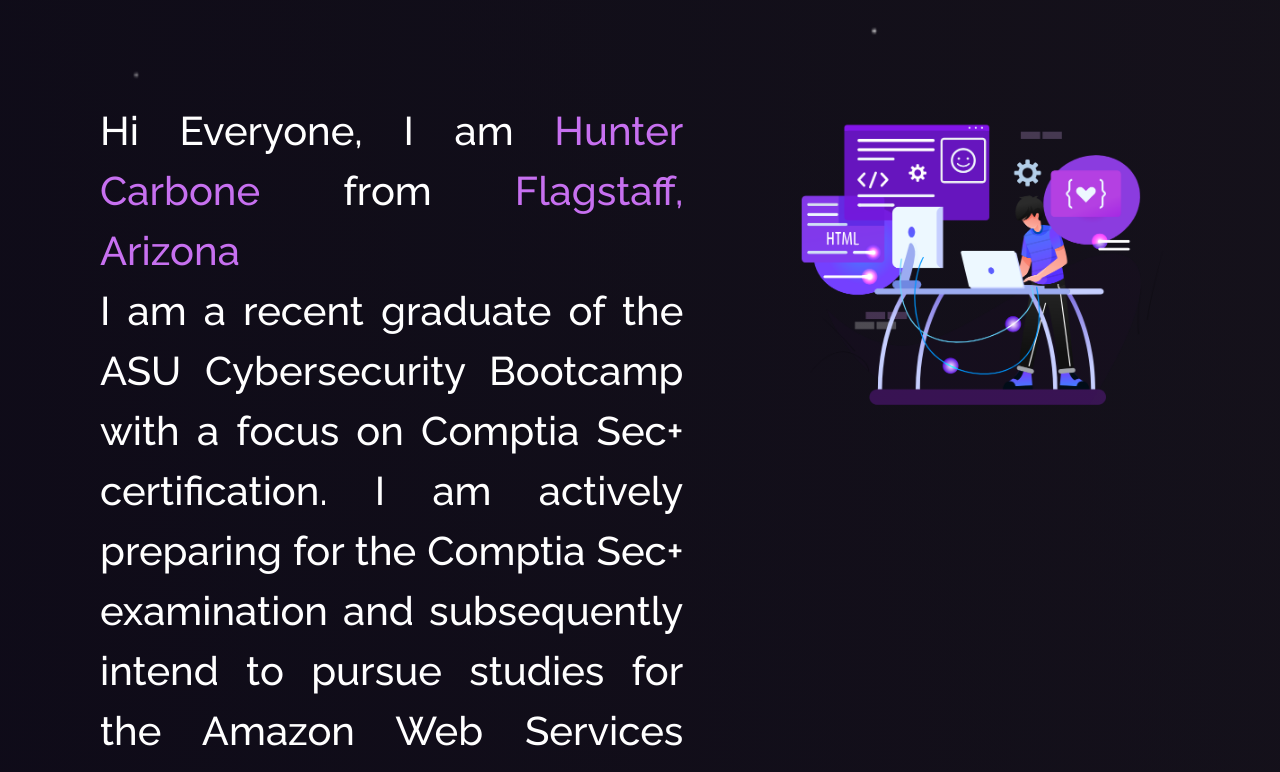
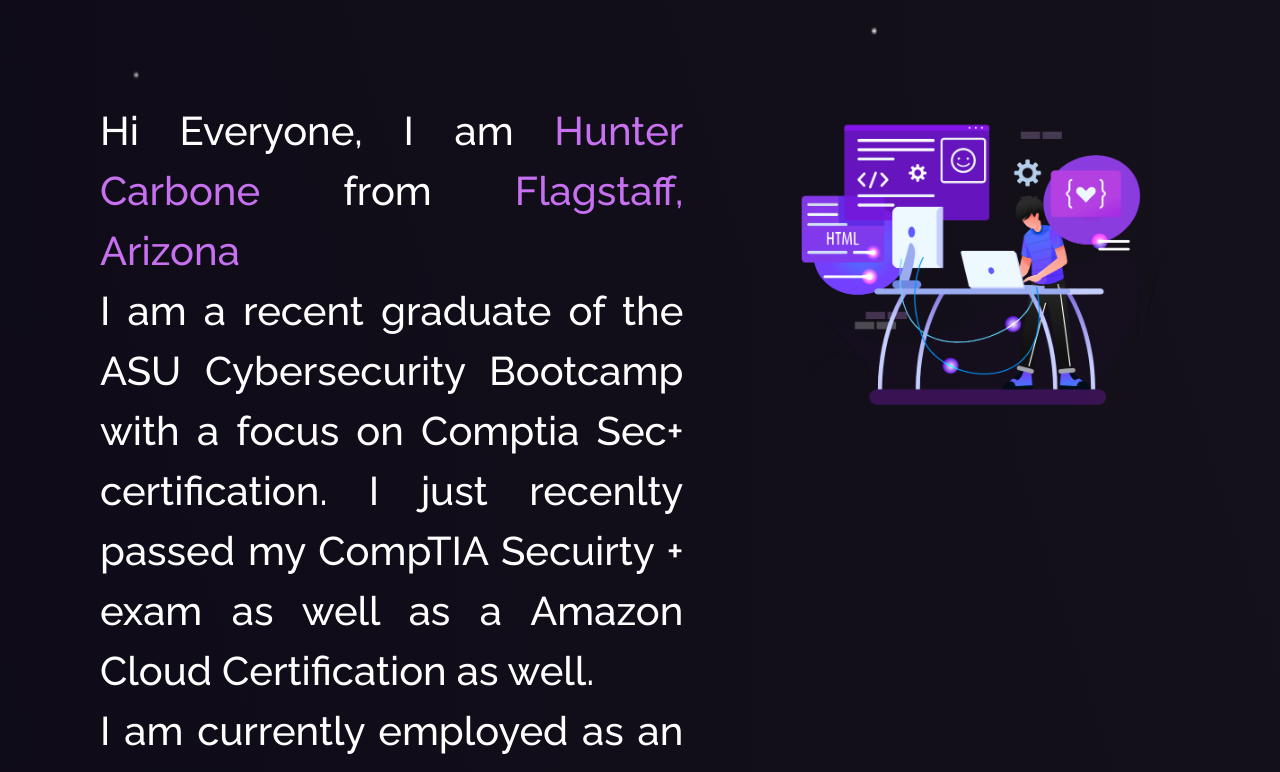
Before and after one commit to GetMeAThadCola/Portfolio, a React (Create React App) app: page /about in a window 1280 px wide. Shown: the part 448-1220 px from the top of the page. Built offline with nearby package versions, Linux system fonts and the light colour scheme.

Commit message:
Update SEC +

```diff
--- a/src/components/About/AboutCard.js
+++ b/src/components/About/AboutCard.js
@@ -10,9 +10,9 @@ function AboutCard() {
           <p style={{ textAlign: "justify" }}>
             Hi Everyone, I am <span className="purple">Hunter Carbone </span>
             from <span className="purple"> Flagstaff, Arizona </span>
-            <br /> I am a recent graduate of the ASU Cybersecurity Bootcamp with a focus on Comptia Sec+ certification. I am actively preparing for the Comptia Sec+ examination and subsequently intend to pursue studies for the Amazon Web Services Practitioner certification.
+            <br /> I am a recent graduate of the ASU Cybersecurity Bootcamp with a focus on Comptia Sec+ certification. I just recenlty passed my CompTIA Secuirty + exam as well as a Amazon Cloud Certification as well.
             <br />
-            I am currently employed as an IT Associate at STAR School in Flagstaff, Arizona. In this role, I manage various responsibilities including network monitoring, end-user troubleshooting, printer issue resolution, and the administration of VOIP services to ensure effective telecommunications for our school.
+            I am currently employed as an PC LAN TECH in Northern Arizona. In this role, I manage various responsibilities including end-user troubleshooting, printer issue resolution, and various other improvment projects.
             <br />
             Apart from coding, some other activities that I love to do!
           </p>
```
